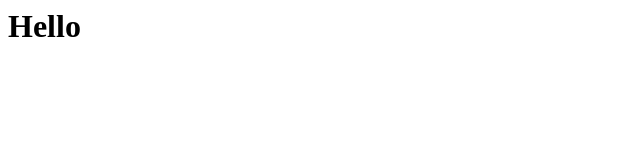
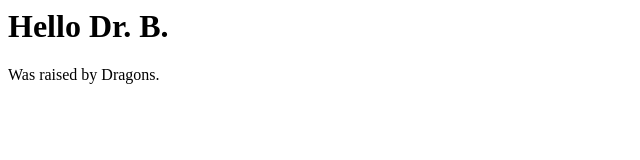
Before and after one commit to michaelkbradshaw/helloLab, a plain HTML site: page index.html in a window 1280 px wide. Shown: the whole page, without its empty margins (0-640 px from the left). Drawn offline with Linux system fonts and the light colour scheme.

Commit message:
added paragraph

```diff
--- a/index.html
+++ b/index.html
@@ -1,5 +1,9 @@
 <html>
 <body>
-<h1>Hello</h1>
+<h1>Hello Dr. B.</h1>
+
+  <p>
+    Was raised by Dragons.
+  </p>
 </body>
 </html>
```
